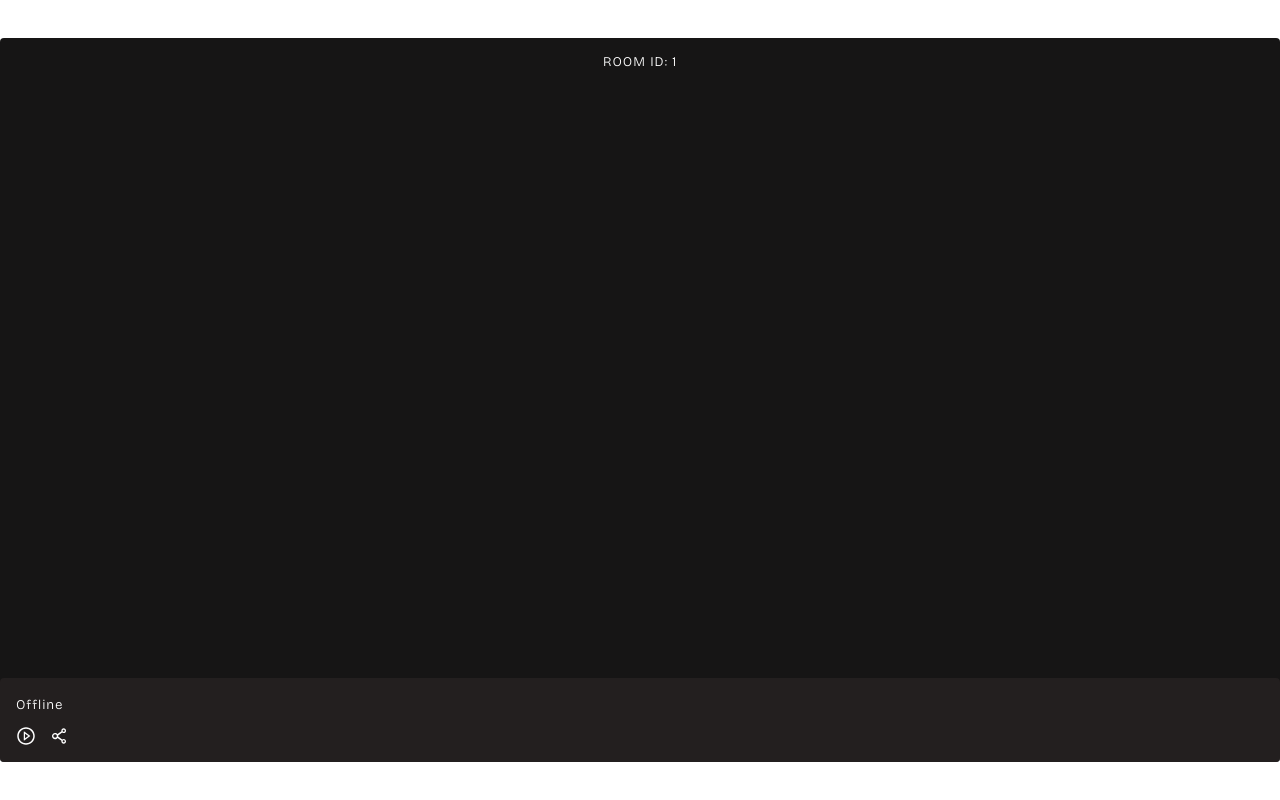
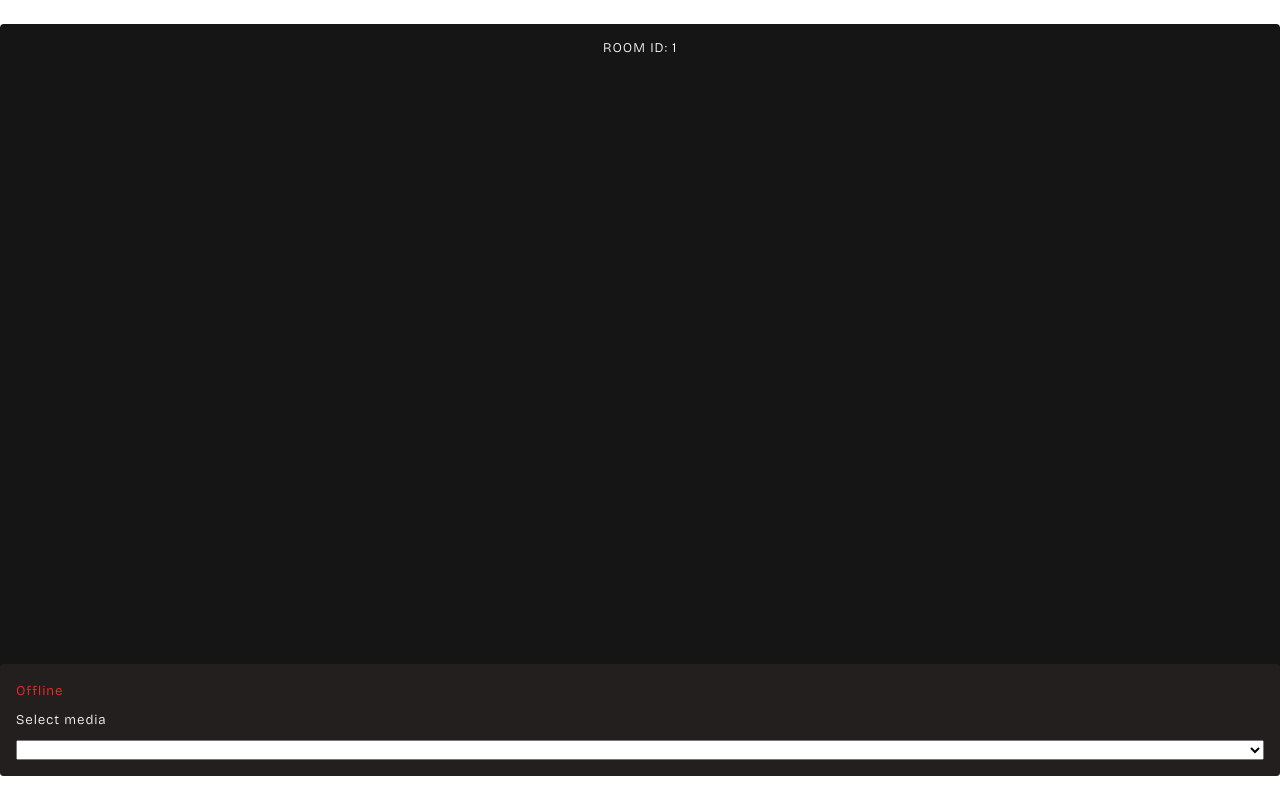
Before and after one commit to Akinleyejoshua/webRTC-Nextjs, a Next.js app: page /room/1 in a window 1280 px wide. Built offline with nearby package versions, Linux system fonts and the light colour scheme; no server answers.

Commit message:
Update page.jsx

```diff
--- a/app/room/[id]/page.jsx
+++ b/app/room/[id]/page.jsx
@@ -90,8 +90,26 @@ export default function Room() {
         };
     }, [roomName])
 
+    const [type, setType] = useState("");
+
     const startStream = async () => {
         try {
+            if (type == "cam") {
+                const stream = await navigator.mediaDevices.getUserMedia({ video: true, audio: true });
+                videoRef.current.srcObject = stream;
+
+                const configuration = { iceServers: [{ urls: 'stun:stun.l.google.com:19302' }] };
+                peerConnectionRef.current = new RTCPeerConnection(configuration);
+
+                stream.getTracks().forEach(track => {
+                    peerConnectionRef.current.addTrack(track, stream);
+                });
+
+                // const generatedRoomId = Math.random().toString(36).substring(7);
+                setRoomId(roomName);
+                socketRef.current.emit('createRoom', { roomId: roomName });
+                setStreaming(true);
+            } else if (type == "screen") {
                 const stream = await navigator.mediaDevices.getDisplayMedia({ video: true, audio: true });
                 videoRef.current.srcObject = stream;
 
@@ -106,6 +124,8 @@ export default function Room() {
                 setRoomId(roomName);
                 socketRef.current.emit('createRoom', { roomId: roomName });
                 setStreaming(true);
+            }
+
         } catch (error) {
             console.error('Error starting stream:', error);
         }
@@ -119,6 +139,7 @@ export default function Room() {
         socketRef.current.emit('leaveRoom', { roomId });
         setStreaming(false);
         setRoomId('');
+        setType("")
     };
 
     const shearRoomLink = () => {
@@ -135,10 +156,13 @@ export default function Room() {
                     </div>
                     <div className="controls">
                         <div className="msg">
-                            {!streaming ? <small>Offline</small> : <small className="red flex blink items-center">You are live <AiOutlineWifi className="icon" /></small>}
+                            {!streaming ? <small className="red">Offline</small> : <small className="red flex blink items-center">You are live <AiOutlineWifi className="icon" /></small>}
                         </div>
                         <div className="s"></div>
+
+                        {type != "" ?
                             <div className="flex">
+
                                 {!streaming ? (<AiOutlinePlayCircle className="icon" onClick={startStream} />) : (
                                     <AiOutlineStop className="icon red" onClick={stopStream} />
                                 )}
@@ -146,6 +170,19 @@ export default function Room() {
                                 <AiOutlineShareAlt className="icon" onClick={shearRoomLink} />
 
                             </div>
+                            :
+                            <div className="flex col">
+                                <small>Select media</small>
+                                <div className="s"></div>
+                                <select onChange={e => setType(e.target.value)}>
+                                    <option></option>
+                                    <option>cam</option>
+                                    <option>screen</option>
+                                </select>
+
+                            </div>
+
+                        }
 
                     </div>
                 </div>
```
Lines whose indentation alone changed are shown as unchanged.
